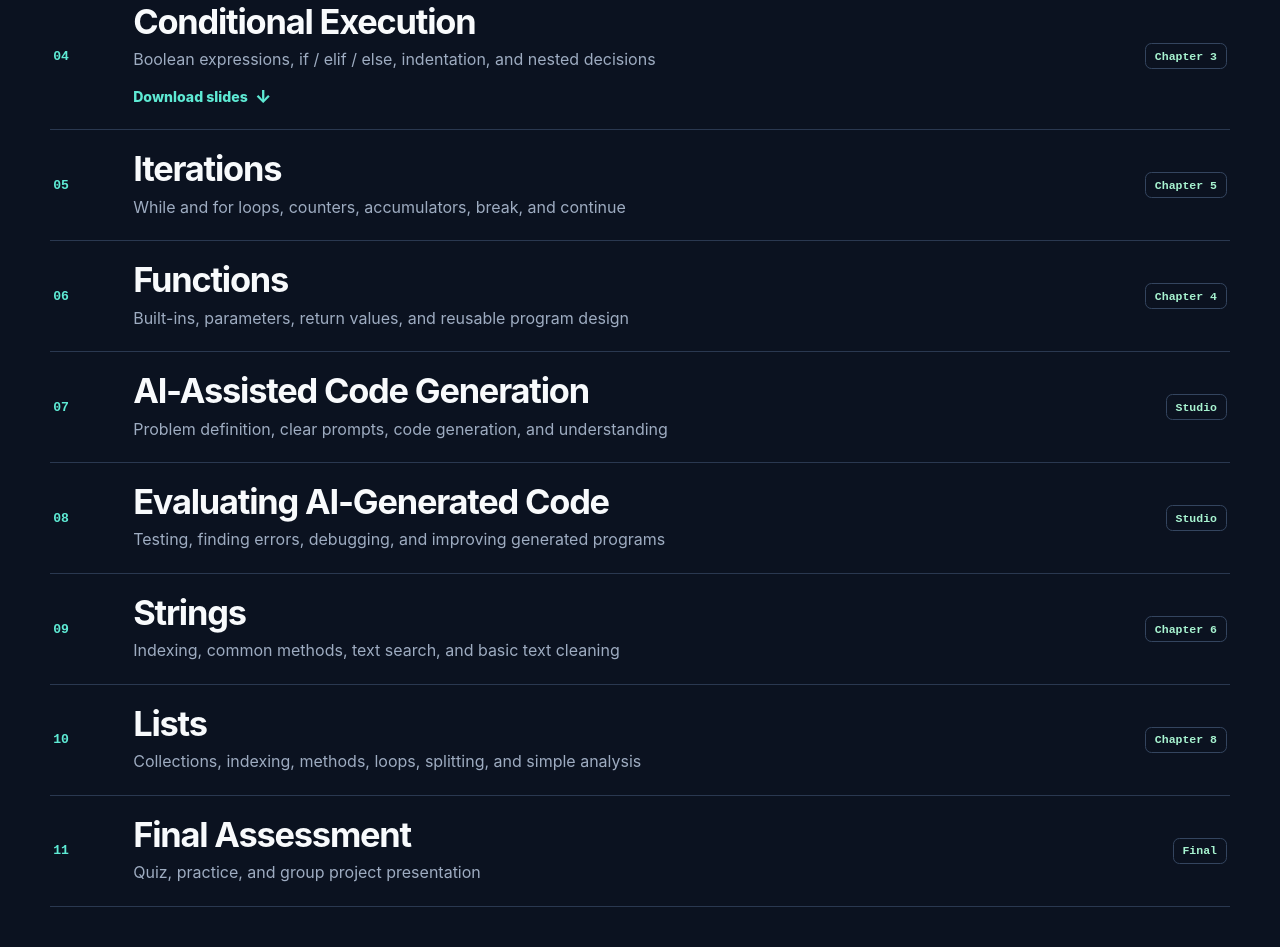
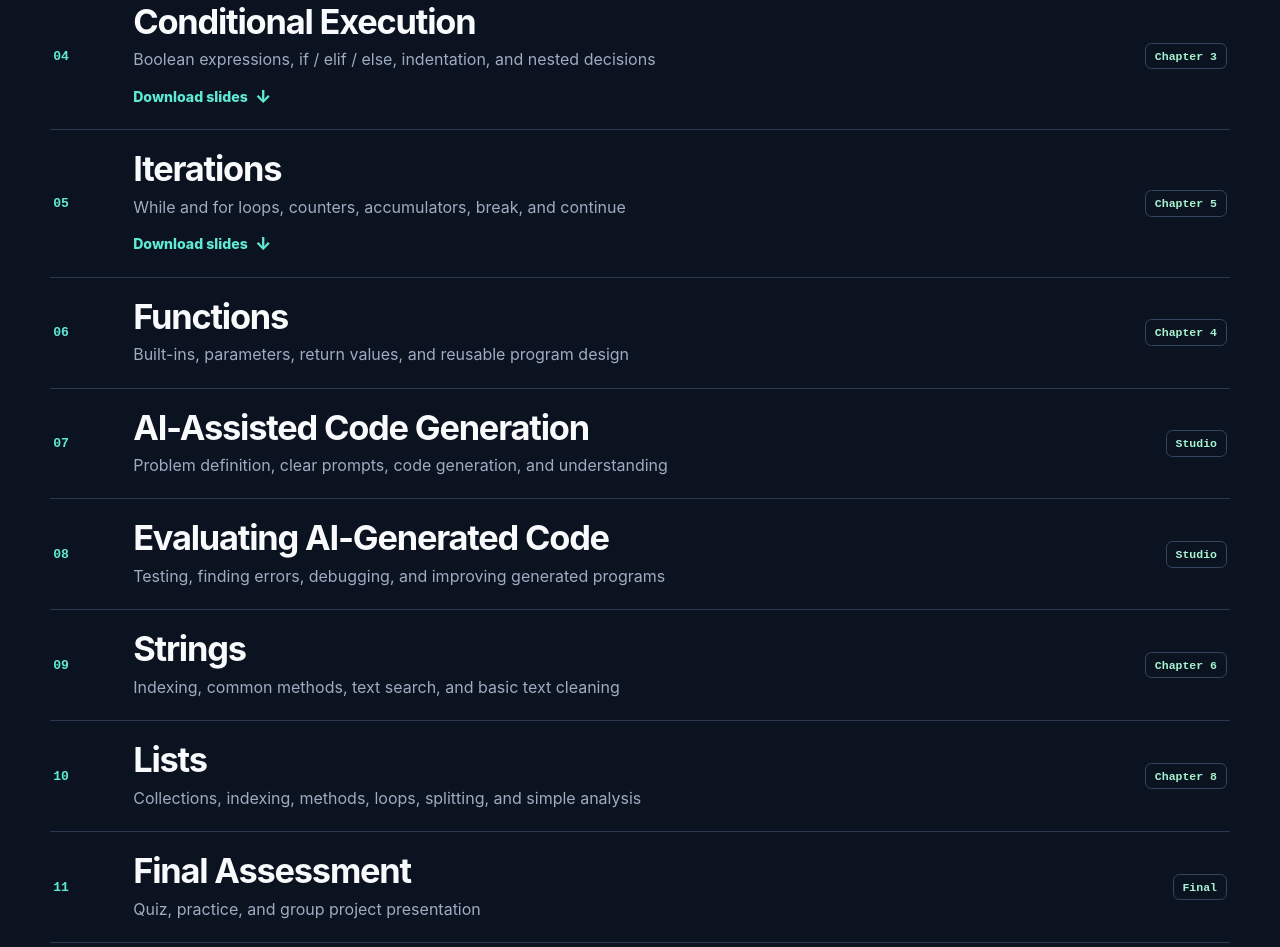
Before and after one commit to python-learning1009/python-learning1009, a plain HTML site: page index.html in a window 1280 px wide. Shown: the part 2765-3712 px from the top of the page. Drawn offline with Linux system fonts and the light colour scheme.

Commit message:
Add Iterations slides to Topic 05
Link the Iterations presentation from Topic 05 and update the website maintenance guide.

```diff
--- a/index.html
+++ b/index.html
@@ -102,7 +102,7 @@
         <li><span class="topic-index">02</span><div class="topic-copy"><h3>Data Types</h3><p>Integers, floats, strings, booleans, and type conversion</p><a class="topic-slide" href="https://github.com/python-learning1009/python-learning1009/releases/download/course-slides-2026/Pythonlearn-02-Data.Types.pptx">Download slides <span aria-hidden="true">↓</span></a></div><span class="chapter">Chapter 2</span></li>
         <li><span class="topic-index">03</span><div class="topic-copy"><h3>Expressions and Statements</h3><p>Operators, assignment, input and output, and simple calculations</p><a class="topic-slide" href="https://github.com/python-learning1009/python-learning1009/releases/download/course-slides-2026/Pythonlearn-03-Expressions.pptx">Download slides <span aria-hidden="true">↓</span></a></div><span class="chapter">Chapter 2</span></li>
         <li><span class="topic-index">04</span><div class="topic-copy"><h3>Conditional Execution</h3><p>Boolean expressions, if / elif / else, indentation, and nested decisions</p><a class="topic-slide" href="https://github.com/python-learning1009/python-learning1009/releases/download/course-slides-2026/Pythonlearn-04-Conditional.pptx">Download slides <span aria-hidden="true">↓</span></a></div><span class="chapter">Chapter 3</span></li>
-        <li><span class="topic-index">05</span><div><h3>Iterations</h3><p>While and for loops, counters, accumulators, break, and continue</p></div><span class="chapter">Chapter 5</span></li>
+        <li><span class="topic-index">05</span><div class="topic-copy"><h3>Iterations</h3><p>While and for loops, counters, accumulators, break, and continue</p><a class="topic-slide" href="https://github.com/python-learning1009/python-learning1009/releases/download/course-slides-2026/Pythonlearn-05-Iterations.pptx">Download slides <span aria-hidden="true">↓</span></a></div><span class="chapter">Chapter 5</span></li>
         <li><span class="topic-index">06</span><div><h3>Functions</h3><p>Built-ins, parameters, return values, and reusable program design</p></div><span class="chapter">Chapter 4</span></li>
         <li><span class="topic-index">07</span><div><h3>AI-Assisted Code Generation</h3><p>Problem definition, clear prompts, code generation, and understanding</p></div><span class="chapter">Studio</span></li>
         <li><span class="topic-index">08</span><div><h3>Evaluating AI-Generated Code</h3><p>Testing, finding errors, debugging, and improving generated programs</p></div><span class="chapter">Studio</span></li>
```
Also changed, not shown: 1 other file.
